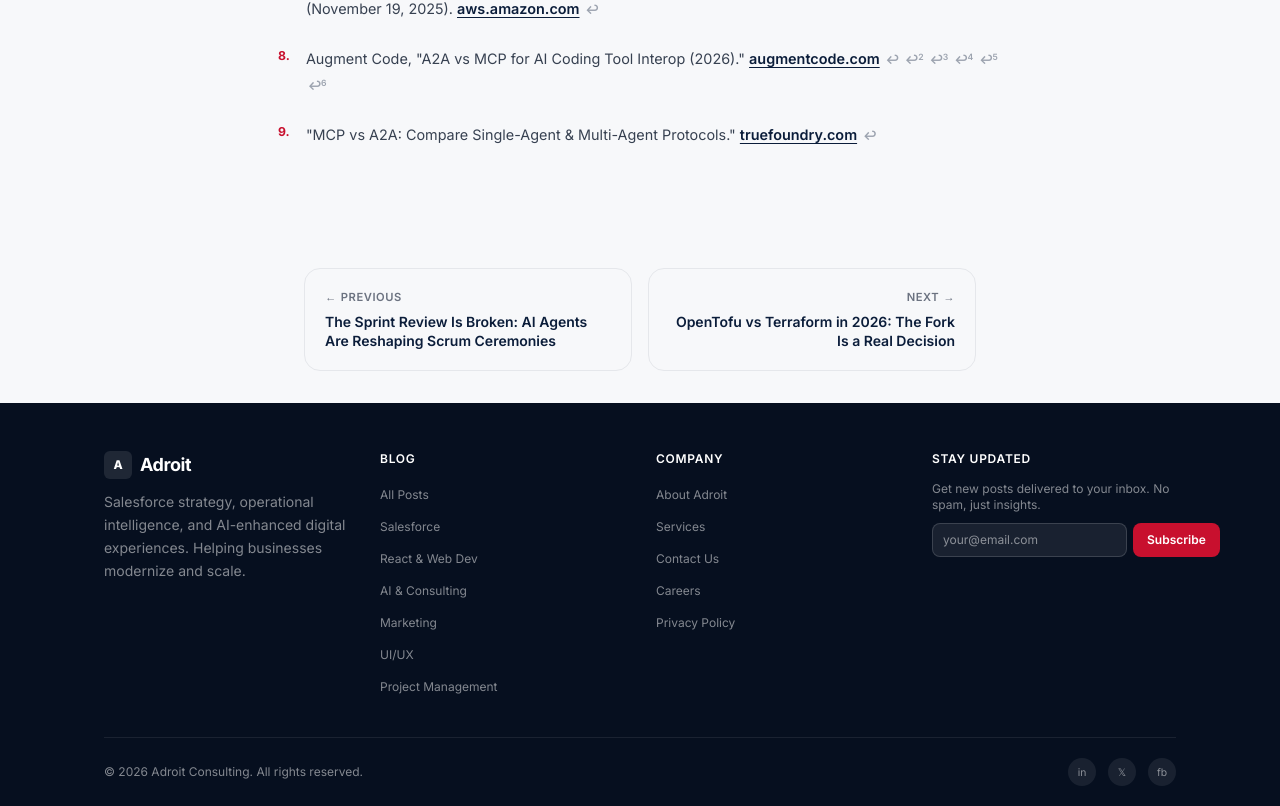
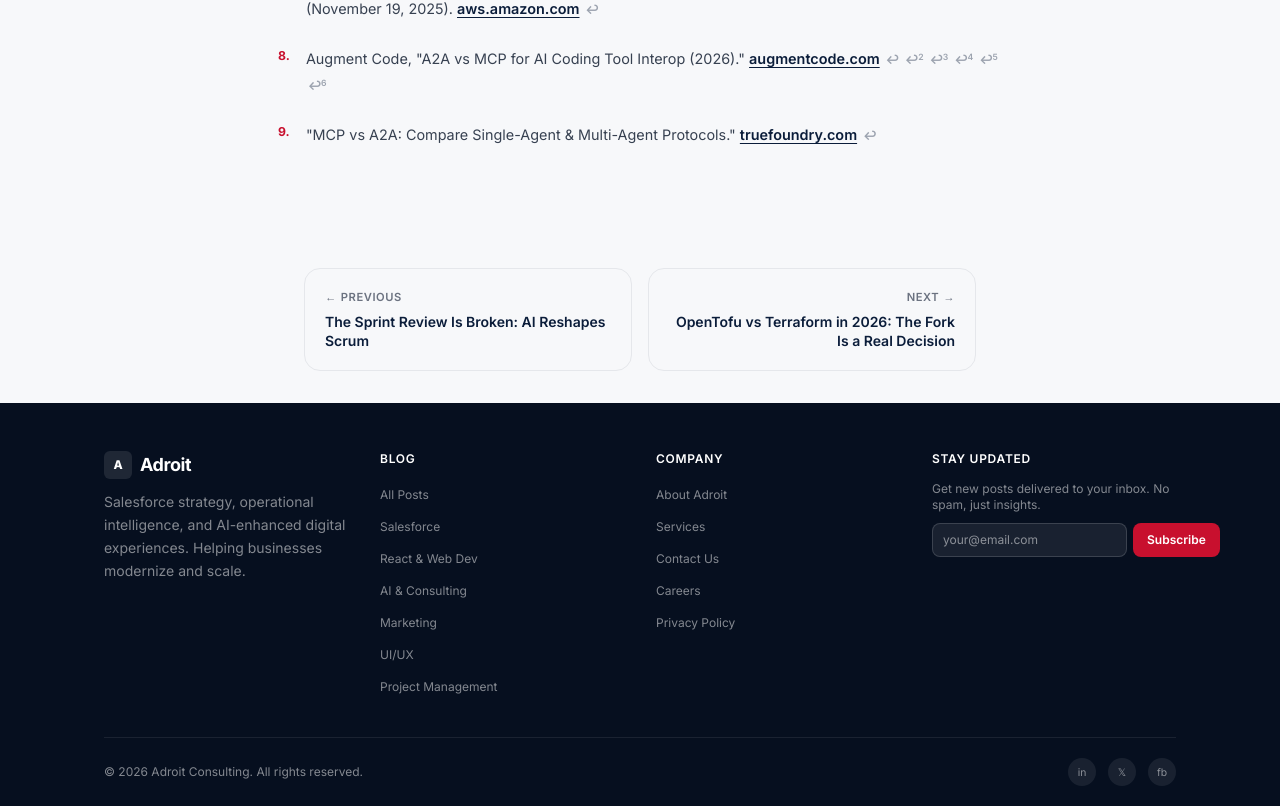
Before and after one commit to kelex1812/adroit-blog, a Next.js app: page /blog/a2a-agent-coordination-2026 in a window 1280 px wide. Shown: the part 8883-9689 px from the top of the page. Built offline with nearby package versions, Linux system fonts and the light colour scheme; no server answers.

Commit message:
Update blog post (editorial fix round 2): The Sprint Review Is Broken: AI Reshapes Scrum

```diff
--- a/content/blog/scrum-ceremonies-ai-agents-2026.mdx
+++ b/content/blog/scrum-ceremonies-ai-agents-2026.mdx
@@ -1,7 +1,7 @@
 ---
-title: "The Sprint Review Is Broken: AI Agents Are Reshaping Scrum Ceremonies"
+title: "The Sprint Review Is Broken: AI Reshapes Scrum"
 slug: scrum-ceremonies-ai-agents-2026
-excerpt: "Coding agents compress the building part of delivery to near-zero, so the bottleneck moves from production to verification and alignment. Scrum ceremonies built to track human effort, starting with the sprint review, have to become evidence and decision forums."
+excerpt: "Coding agents compress the building part of delivery to near-zero, so the sprint review must become an evidence and decision forum."
 category: "Project Management"
 categoryColor: pm
 categoryGradient: "from-teal to-teal-dark"
@@ -37,7 +37,7 @@ The concrete example from the piece is worth holding onto. A SaaS onboarding tea
 
 Agents are genuinely useful inside an Evidence Review. They can roll up adoption dashboards, synthesize cohort comparisons, and generate the first-draft analysis of why a bet moved[^1]. They can prepare the materials. What they cannot do is present, narrate, or stand in front of stakeholders. The product owner owns the evidence narrative, because accountability concentrates rather than dissolves; an agent that summarizes the data is a useful assistant, but an agent that delivers the review is an accountability leak[^1].
 
-This is the stakeholder-side twin of the requirement-gap argument. Our earlier analysis of the AI requirements bottleneck traces how coding agents moved delivery pressure upstream to specification, where there is no oracle for correctness other than the user[^1]. On the stakeholder side, that gate lives in the review, which is why human sign-off on what was intended remains the acceptance gate. Agents are also bad at reading the room. Experienced stakeholders communicate as much in what they do not say, and naming a pointed silence out loud is a human skill, not an agent one[^1].
+This is the stakeholder-side twin of the requirement-gap argument. Our earlier analysis of the [AI requirements bottleneck](/blog/ai-requirements-bottleneck-2026) traces how coding agents moved delivery pressure upstream to specification, where there is no oracle for correctness other than the user[^1]. On the stakeholder side, that gate lives in the review, which is why human sign-off on what was intended remains the acceptance gate. Agents are also bad at reading the room. Experienced stakeholders communicate as much in what they do not say, and naming a pointed silence out loud is a human skill, not an agent one[^1].
 
 ## Planning becomes intent design, standups become telemetry
 
@@ -47,7 +47,7 @@ The daily scrum is next to go. getDX argues that daily standups, designed for hu
 
 ![How each Scrum ceremony shifts when agents join the team: sprint planning moves to intent design with the sprint goal and backlog staying human, the daily scrum moves to telemetry with human minutes for dependencies, and the sprint review moves to an evidence review with the product owner owning the narrative](</diagrams/scrum-ceremonies-ai-agents-2026/2-ceremony-shift.png>)
 
-The throughline is that each ceremony moves away from tracking output and toward forcing alignment. Vague specs stop being a nuisance and become compute waste, because an agent acts on the letter of a requirement, and vague burns tokens and produces drift[^2]. Teams that keep story-point velocity as their steering metric are flying blind. The agent efficiency score and human-agent handoff time that Saini proposes in the Evidence-Based Management space answer the question that actually matters: whether the tool is saving work or creating noise[^4].
+The throughline is that each ceremony moves away from tracking output and toward forcing alignment. Vague specs stop being a nuisance and become compute waste, because an agent acts on the letter of a requirement, and vague burns tokens and produces drift[^2]. Teams that keep [story-point velocity](/blog/estimation-after-ai-2026) as their steering metric are flying blind. The agent efficiency score and human-agent handoff time that Saini proposes in the Evidence-Based Management space answer the question that actually matters: whether the tool is saving work or creating noise[^4].
 
 ## A playbook for the next three sprints
 
--- a/src/data/posts.ts
+++ b/src/data/posts.ts
@@ -28,8 +28,8 @@ export const posts: BlogPost[] = [
   },
   {
     "slug": "scrum-ceremonies-ai-agents-2026",
-    "title": "The Sprint Review Is Broken: AI Agents Are Reshaping Scrum Ceremonies",
-    "excerpt": "Coding agents compress the building part of delivery to near-zero, so the bottleneck moves from production to verification and alignment. Scrum ceremonies built to track human effort, starting with the sprint review, have to become evidence and decision forums.",
+    "title": "The Sprint Review Is Broken: AI Reshapes Scrum",
+    "excerpt": "Coding agents compress the building part of delivery to near-zero, so the sprint review must become an evidence and decision forum.",
     "category": "Project Management",
     "categoryColor": "pm",
     "categoryGradient": "from-teal to-teal-dark",
```
